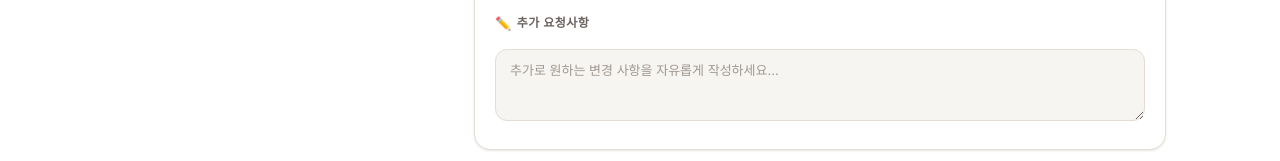
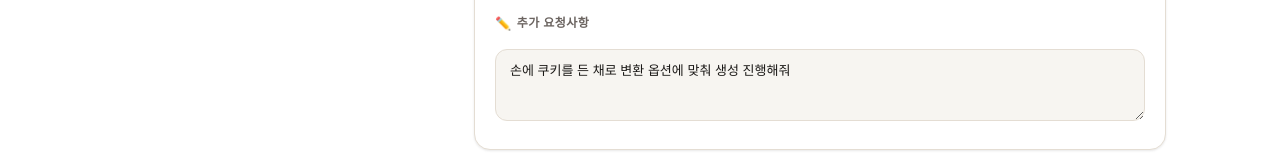
Before and after one commit to BokChii/logo-designer, a website: page public/index.html in a window 1280 px wide. Shown: the part 762-923 px from the top of the page. Drawn offline with Linux system fonts and the light colour scheme.

Commit message:
feat: Add default text value to custom prompt field

```diff
--- a/public/index.html
+++ b/public/index.html
@@ -212,7 +212,7 @@
           <div class="custom-prompt-area">
             <h3 class="option-title"><span class="option-emoji">✏️</span> 추가 요청사항</h3>
             <textarea id="custom-prompt" class="custom-textarea" rows="2"
-              placeholder="추가로 원하는 변경 사항을 자유롭게 작성하세요..."></textarea>
+              placeholder="추가로 원하는 변경 사항을 자유롭게 작성하세요...">손에 쿠키를 든 채로 변환 옵션에 맞춰 생성 진행해줘</textarea>
           </div>
         </section>
 
```
